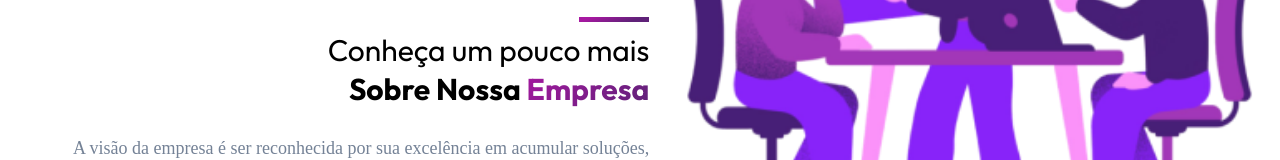
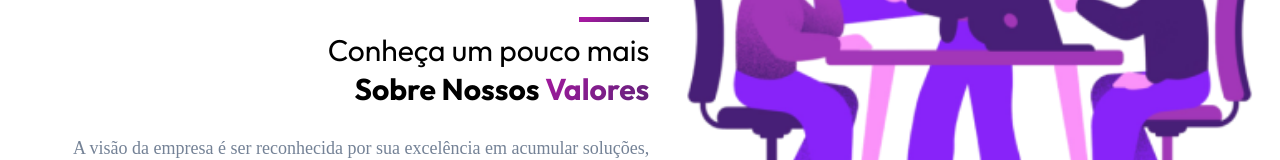
Before and after one commit to Tevezx/stacksite, a React (Vite) app: page /stacksite/empresa in a window 1280 px wide. Shown: the part 752-912 px from the top of the page. Built offline with nearby package versions, Linux system fonts and the light colour scheme.

Commit message:
Alterando os nossos valores txt

```diff
--- a/Components/Empresa/Empresa.jsx
+++ b/Components/Empresa/Empresa.jsx
@@ -34,8 +34,8 @@ export default function Empresa() {
                     </div>
                     <h2>Conheça um pouco mais</h2>
                     <h1>
-                        <span className="sobre-nossa">Sobre Nossa</span>
-                        <span className="empresa-gradient"> Empresa</span>
+                        <span className="sobre-nossa">Sobre Nossos</span>
+                        <span className="empresa-gradient"> Valores</span>
                     </h1>
                     <p>
                         A visão da empresa é ser reconhecida por sua excelência em acumular soluções,
```
